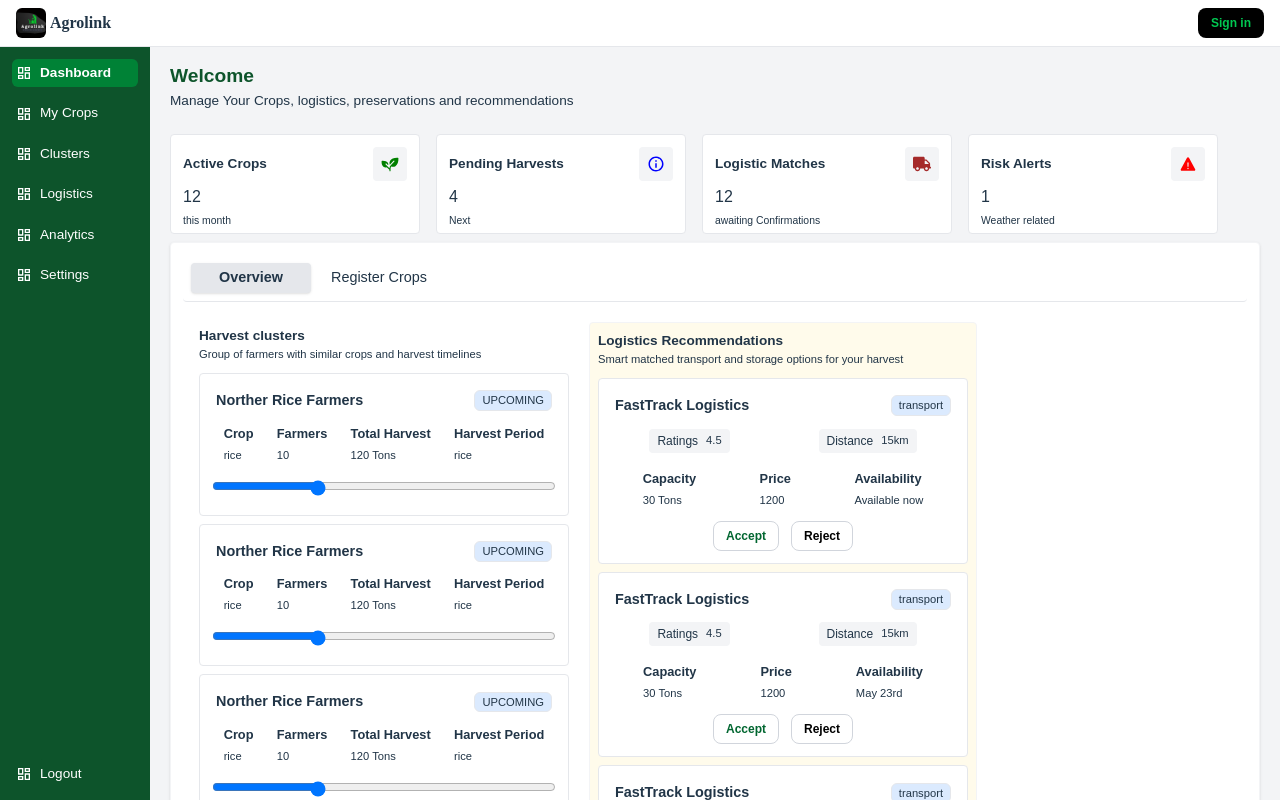
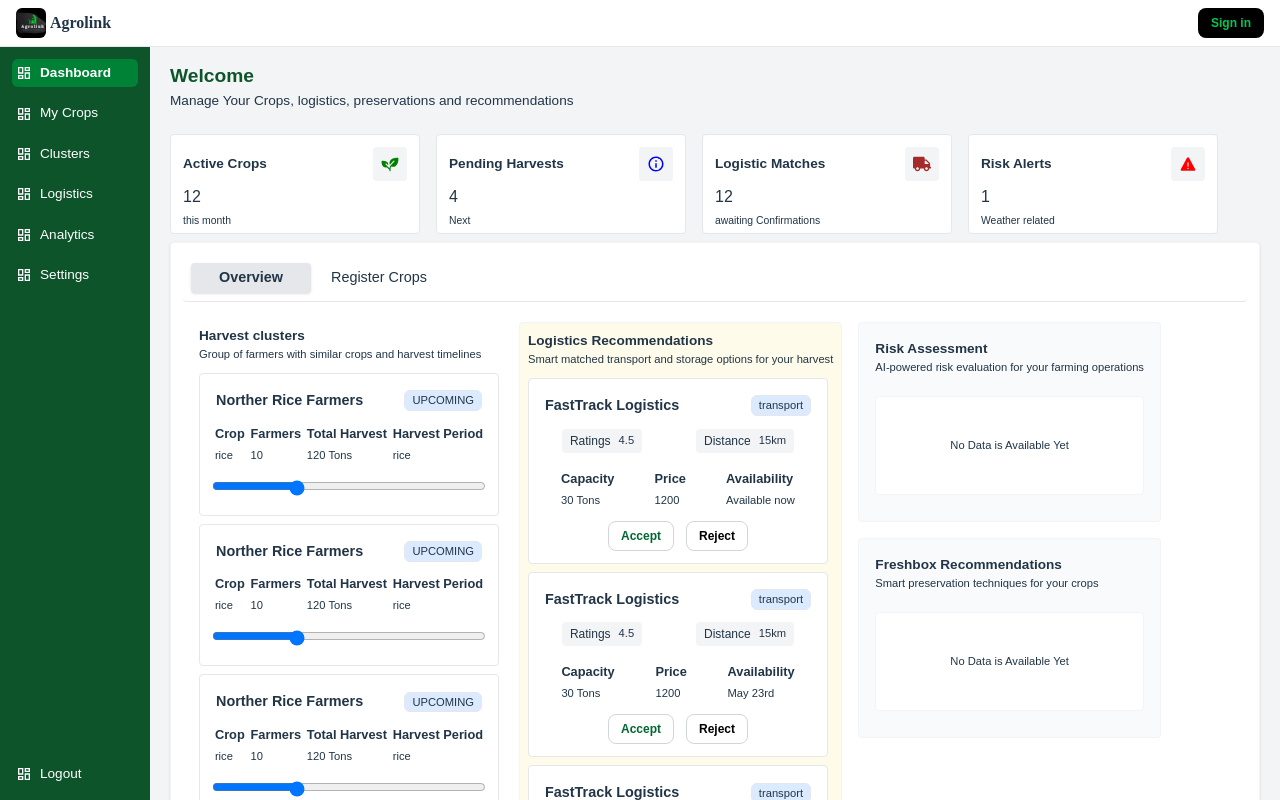
Before and after one commit to Medstacks/Frontend-, a React (Vite) app: page /dashboard in a window 1280 px wide. Built offline with nearby package versions, Linux system fonts and the light colour scheme.

Commit message:
[auths] update: update overview panel

```diff
--- a/src/App.css
+++ b/src/App.css
@@ -120,7 +120,7 @@ button {
   }
 }
 .clustersSection {
-  @apply w-[100%] sm:w-[370px] border-[1px] border-gray-200 rounded;
+  @apply w-[100%] sm:w-[370px] md:w-[300px] border-[1px] border-gray-200 rounded;
   & main {
     @apply flex justify-around items-start py-2;
   }
@@ -180,3 +180,6 @@ button {
 .name{
   @apply text-[1rem] sm:text-[1.2rem]
 }
+.assessments{
+  @apply p-[40px_17px] text-center text-[0.8rem] mt-[20px];
+}
--- a/src/components/dashboard/index.tsx
+++ b/src/components/dashboard/index.tsx
@@ -9,7 +9,14 @@ import "../../App.css"
 import type { Clusters, Logistics } from "../../types";
 
 export default function Dashboard() {
-    const [currentIndex, setCurrentIndex] = useState<number>(0)
+    const [currentIndex, setCurrentIndex] = useState<number>(0);
+    const EmptyCard = () => {
+        return (
+            <article className='assessments bg-white border-[1px] rounded  border-gray-100 '>
+                <p>No Data is Available Yet</p>
+            </article>
+        )
+    }
     const LeftPanel = () => {
         const menus = [
             {
@@ -68,7 +75,7 @@ export default function Dashboard() {
     const DashboardNavbar = () => {
         return (
             <nav className='py-[15px] flex flex-col text-start'>
-                <h5 style={{ fontWeight: 'bolder'}} className='text-green-900 name'>Welcome {user?.name}</h5>
+                <h5 style={{ fontWeight: 'bolder' }} className='text-green-900 name'>Welcome {user?.name}</h5>
                 <p>Manage Your Crops, logistics, preservations and recommendations</p>
             </nav>
         )
@@ -123,7 +130,7 @@ export default function Dashboard() {
         function OverviewBody({ styles }: { styles: string }) {
             return (
                 <div className='flex flex-col md:flex-row md:flex-wrap py-[20px] gap-4 px-3'>
-                    <section className={`${styles} text-start p-1 overviewBody max-w-[400px]`}>
+                    <section className={`${styles} text-start p-1 overviewBody lg:max-w-[400px] max-w-[300px]`}>
                         <h6>Harvest clusters</h6>
                         <p>Group of farmers with similar crops and harvest timelines</p>
                         <main className='flex flex-col gap-2 pt-[10px] '>
@@ -158,7 +165,7 @@ export default function Dashboard() {
                             }
                         </main>
                     </section>
-                    <section className={`${styles} overviewBody text-start px-2 py-2 bg-amber-50 border-[1px] border-gray-100 rounded`}>
+                    <section className={`${styles} overviewBody text-start px-2 py-2 bg-amber-50 border-[1px] border-gray-100 rounded max-w-[330px] `}>
                         <h6>Logistics Recommendations</h6>
                         <p>Smart matched transport and storage options for your harvest</p>
                         <main className='flex flex-col gap-2 pt-[10px] '>
@@ -202,6 +209,19 @@ export default function Dashboard() {
                             }
                         </main>
                     </section>
+                    <div className='flex flex-col md:flex-row lg:flex-col gap-4'>
+                        <section className={`${styles} text-start p-1 overviewBody max-w-[400px] h-[200px] border-[1px] rounded bg-gray-50 border-gray-100 p-4`}>
+                            <h6>Risk Assessment</h6>
+                            <p>AI-powered risk evaluation for your farming operations</p>
+                            <EmptyCard />
+                        </section>
+                        <section className={`${styles} text-start p-1 overviewBody max-w-[400px] h-[200px] border-[1px] rounded bg-gray-50 border-gray-100 p-4`}>
+                            <h6>Freshbox Recommendations</h6>
+                            <p>Smart preservation techniques for your crops</p>
+                            <EmptyCard />
+                        </section>
+                    </div>
+
                 </div>
 
             )
@@ -223,6 +243,7 @@ export default function Dashboard() {
                     <OverviewBody styles={index === 0 ? '' : 'hidden'} />
                     <RegisterCrops styles={index === 1 ? '' : 'hidden'} />
                 </main>
+
             </main>
         )
     }
```
